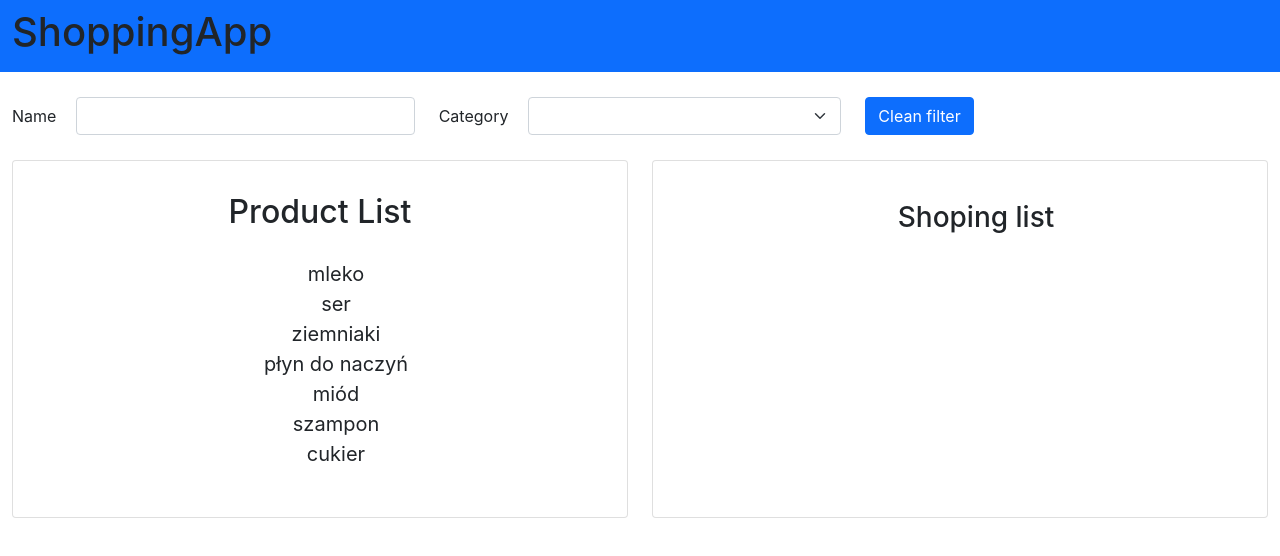
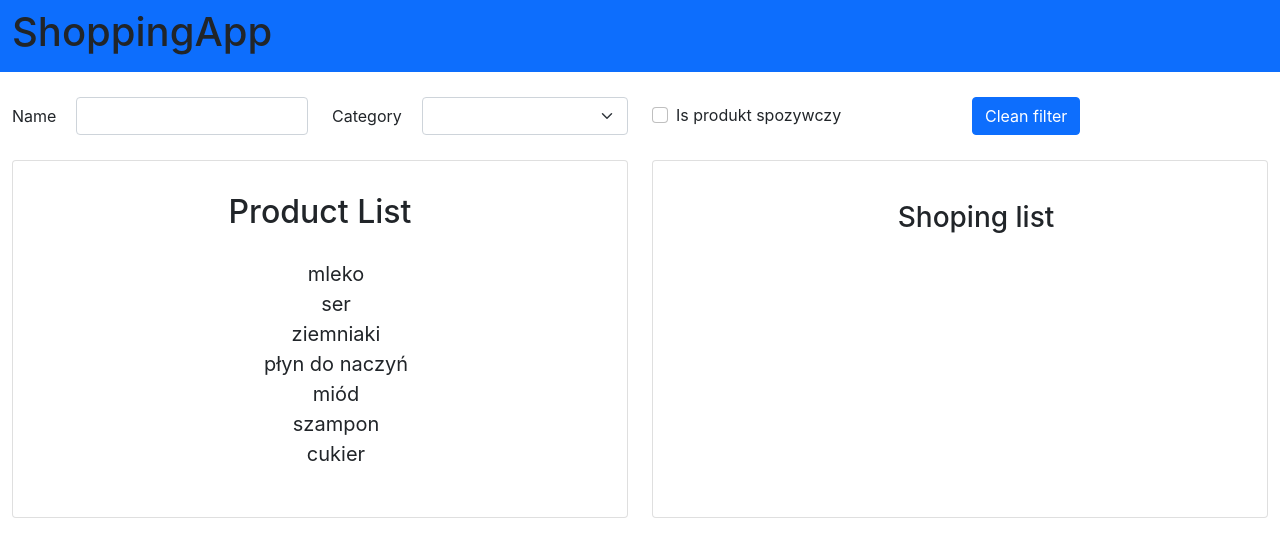
Before and after one commit to MichalStabrawa/react-project-pb, a React (Create React App) app: page / in a window 1280 px wide. Shown: the top 556 px of the page. Built offline with nearby package versions, Linux system fonts and the light colour scheme.

Commit message:
add checkbox

```diff
--- a/src/App.js
+++ b/src/App.js
@@ -12,6 +12,7 @@ function App() {
     const dataGet = data;
     const [state, setState] = useState(dataGet);
     const [names, setName] = useState([]);
+    const [checkbox, setCheckbox] = useState(false);
 
     console.log("state", names);
     const uniq = state
@@ -62,6 +63,18 @@ function App() {
         }
     };
 
+    const handleChecbox = () => {
+        setCheckbox(!checkbox);
+        console.log(checkbox);
+        const x = state.filter((value) => value.produktSpozywczy !== false);
+        if (checkbox === false) {
+            setState(x);
+        } else {
+            console.log(checkbox);
+            setState(dataGet);
+        }
+    };
+
     const resetFilter = (e) => {
         setState(dataGet);
     };
@@ -79,6 +92,8 @@ function App() {
                 handleFilterInput={(e) => changeHandleName(e)}
                 handleFilterCategory={(e) => changeHandleCategory(e)}
                 resetFilter={(e) => resetFilter(e)}
+                handleChecbox={(e) => handleChecbox(e)}
+                value={checkbox}
             />
             <div className="container-fluid">
                 <div className="row">
--- a/src/components/Filter/FilterComponent.js
+++ b/src/components/Filter/FilterComponent.js
@@ -2,8 +2,15 @@ import { React, useState, useEffect } from "react";
 import "./FilterComponent.css";
 
 const FilterComponent = (props) => {
-    const { products, handleFilterInput, handleFilterCategory, resetFilter } =
-        props;
+    // const [checkvalue, setCheckValue] = useState(false);
+    const {
+        products,
+        handleFilterInput,
+        handleFilterCategory,
+        resetFilter,
+        handleChecbox,
+        value,
+    } = props;
 
     return (
         <div className="container-fluid filter">
@@ -37,6 +44,20 @@ const FilterComponent = (props) => {
                     </select>
                 </div>
                 <div className="col">
+                    <div className="form-check">
+                        <input
+                            className="form-check-input"
+                            type="checkbox"
+                            value={value}
+                            id="flexCheckDefault"
+                            onChange={() => handleChecbox()}
+                        />
+                        <label className="form-check-label">
+                            Is produkt spozywczy
+                        </label>
+                    </div>
+                </div>
+                <div className="col">
                     <button
                         type="submit"
                         className="btn btn-primary"
```
